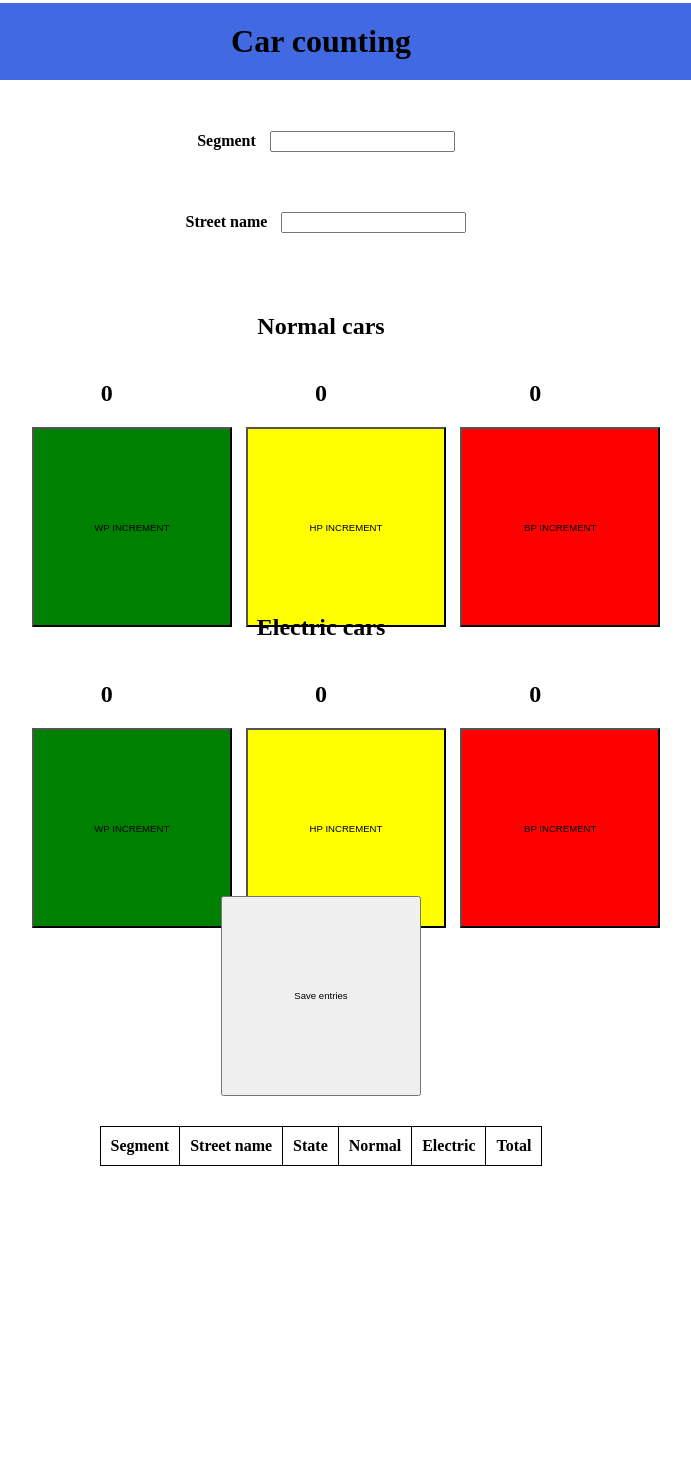
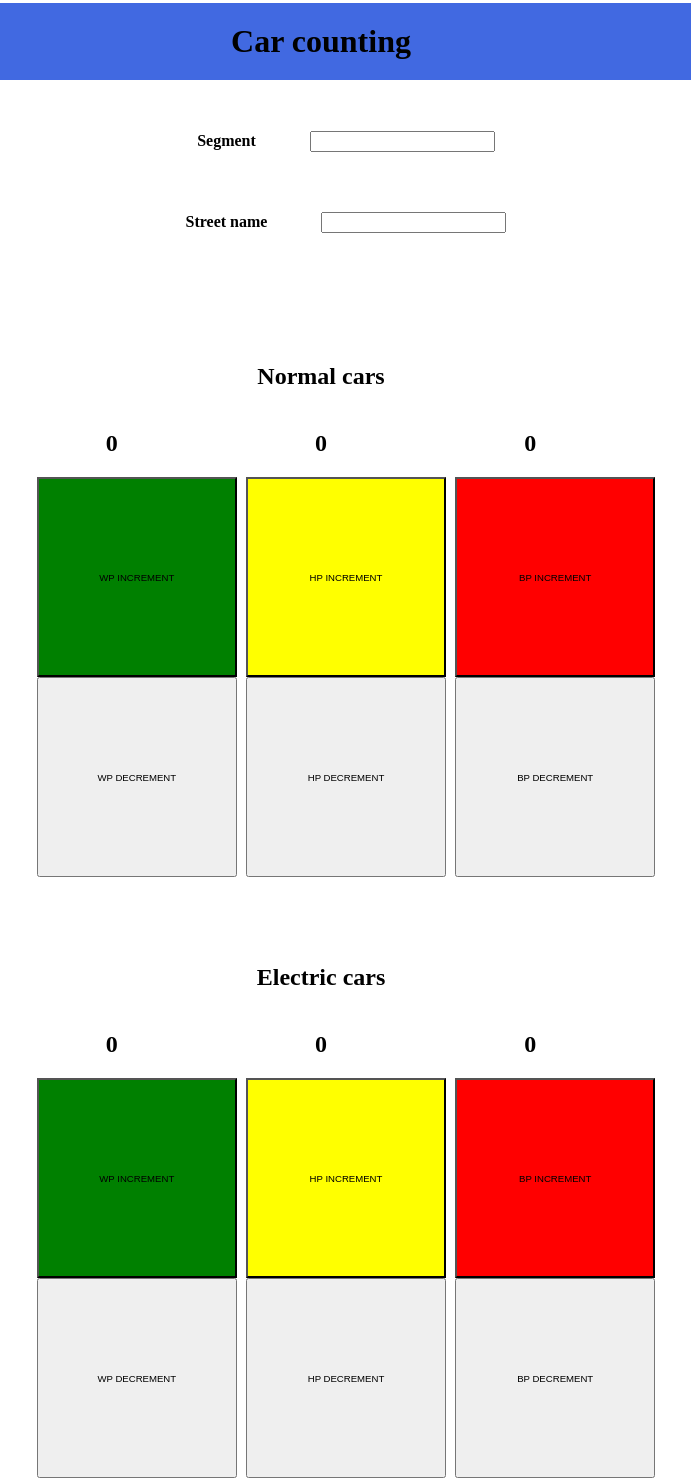
Before and after one commit to Gygel/CarCounter, a plain HTML site: page index.html in a window 1280 px wide. Shown: the part 5-1487 px from the top of the page, without its empty margins (319-1010 px from the left). Before the commit the page ends 1179 px from the top, so only its background shows below. Drawn offline with Linux system fonts and the light colour scheme.

Commit message:
Updated buttons + Decrement btn
Made buttons bigger for mobile and added a decrement button for each category

```diff
--- a/index.html
+++ b/index.html
@@ -25,16 +25,19 @@
             <div class="well-parked">
                 <h2 id="NORM_WP-counter-el">0</h2>
                 <button class ="button-general" id = "NORM_WP-counter-btn" onclick="increment('NORM_WP-counter-el')">WP INCREMENT</button>
+                <button class ="button-general" id = "NORM_WP-decounter-btn" onclick="decrement('NORM_WP-counter-el')">WP DECREMENT</button>
             </div>
 
             <div class = "half-parked">
                 <h2 id="NORM_HP-counter-el">0</h2>
                 <button class ="button-general" id = "NORM_HP-counter-btn" onclick="increment('NORM_HP-counter-el')">HP INCREMENT</button>
+                <button class ="button-general" id = "NORM_hP-decounter-btn" onclick="decrement('NORM_HP-counter-el')">HP DECREMENT</button>
             </div>
 
             <div class="Badly-parked">
                 <h2 id="NORM_BP-counter-el">0</h2>
                 <button class ="button-general" id = "NORM_BP-counter-btn" onclick="increment('NORM_BP-counter-el')">BP INCREMENT</button>
+                <button class ="button-general" id = "NORM_BP-decounter-btn" onclick="decrement('NORM_BP-counter-el')">BP DECREMENT</button>
             </div>
 
         </div>
@@ -47,16 +50,19 @@
             <div class="well-parked">
                 <h2 id="ELEC_WP-counter-el">0</h2>
                 <button class ="button-general" id = "ELEC_WP-counter-btn" onclick="increment('ELEC_WP-counter-el')">WP INCREMENT</button>
+                <button class ="button-general" id = "ELEC_WP-decounter-btn" onclick="decrement('ELEC_WP-counter-el')">WP DECREMENT</button>
             </div>
 
             <div class = "half-parked">
                 <h2 id="ELEC_HP-counter-el">0</h2>
                 <button class ="button-general" id = "ELEC_HP-counter-btn" onclick="increment('ELEC_HP-counter-el')">HP INCREMENT</button>
+                <button class ="button-general" id = "ELEC_HP-decounter-btn" onclick="decrement('ELEC_HP-counter-el')">HP DECREMENT</button>
             </div>
 
             <div class="Badly-parked">
                 <h2 id="ELEC_BP-counter-el">0</h2>
                 <button class ="button-general" id = "ELEC_BP-counter-btn" onclick="increment('ELEC_BP-counter-el')">BP INCREMENT</button>
+                <button class ="button-general" id = "ELEC_BP-decounter-btn" onclick="decrement('ELEC_BP-counter-el')">BP DECREMENT</button>
             </div>
         </div>
     </div>
@@ -65,7 +71,7 @@
         <button class="button-general" id="save-btn" onclick="save()">Save entries</button>
     </div>
 
-    <table id="table-el">
+    <table>
         <tbody id="tbody-el">
             <tr>
                 <th>Segment</th>
--- a/script.js
+++ b/script.js
@@ -17,6 +17,17 @@ function increment(elemID){
     console.log(elemID + ": " + dict[elemID])
 }
 
+function decrement(elemID){
+    if(dict[elemID] > 0){
+        dict[elemID] -= 1
+        document.getElementById(elemID).innerText = dict[elemID]
+        console.log(elemID + ": " + dict[elemID])
+    }
+    else{
+        console.log("Cannot go below 0")
+    }
+}
+
 
 function setToZero(elemID){
     dict[elemID] = 0
@@ -28,6 +39,10 @@ let segTBox = document.getElementById("segment-el")
 let sNameTBox = document.getElementById("street-name-el")
 
 function save(){
+    if(segTBox.value == "" || sNameTBox.value == ""){
+        alert("Input the Segment and Street Name!")
+    }
+    else{
         let table = document.getElementById("tbody-el")
 
         table.innerHTML += "<tr><td rowspan ='4'>"+ segTBox.value +"</td> <td rowspan ='4'>"+sNameTBox.value+"</td> </tr>"
@@ -44,3 +59,4 @@ function save(){
 
         console.log("row inserted")
     }
+}
--- a/style.css
+++ b/style.css
@@ -13,14 +13,14 @@ h2{
 table, th, td{
     border: 1px solid black;
     border-collapse: collapse;
-    padding: 10px;
+    padding: 50px;
     text-align: center;
     margin-left: auto;
     margin-right: auto;
 }
 
 label{
-    padding: 10px;
+    padding: 50px;
 }
 
 
@@ -28,15 +28,18 @@ label{
 padding: 30px;
 
 }
+.electric-cars{
+    padding: 50px;
+}
+.normal-cars{
+    padding: 50px
+}
 .well-parked, .half-parked,.badly-parked{
     height: 70px;
     width: 150px;
     display: inline-block;
     margin: 0 2.5%;
 }
-
-
-
 
 
 .button-general{
```
Also changed, not shown: 1 other file. Lines whose indentation alone changed are shown as unchanged.
